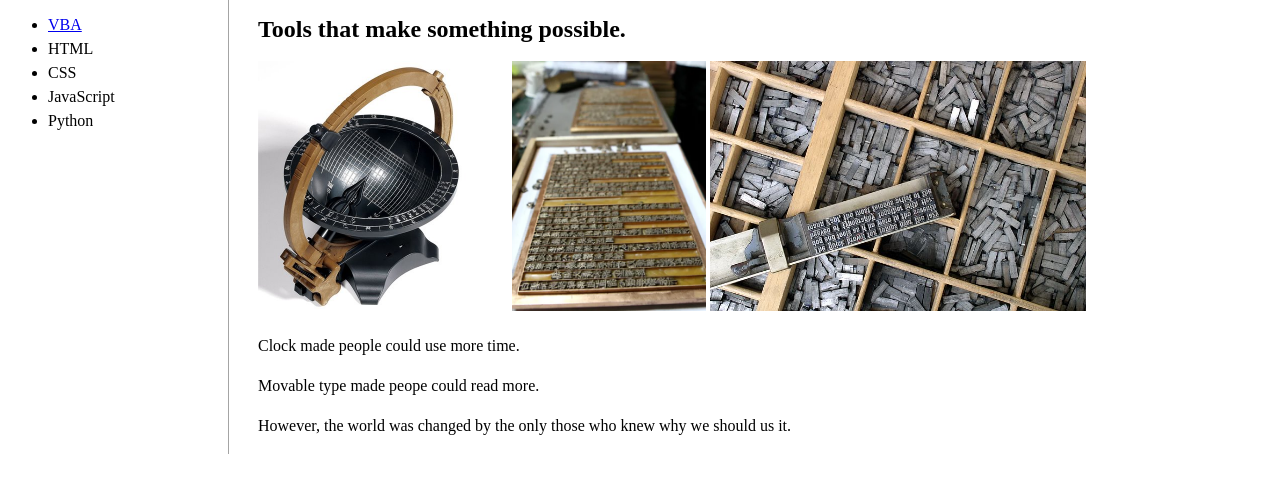
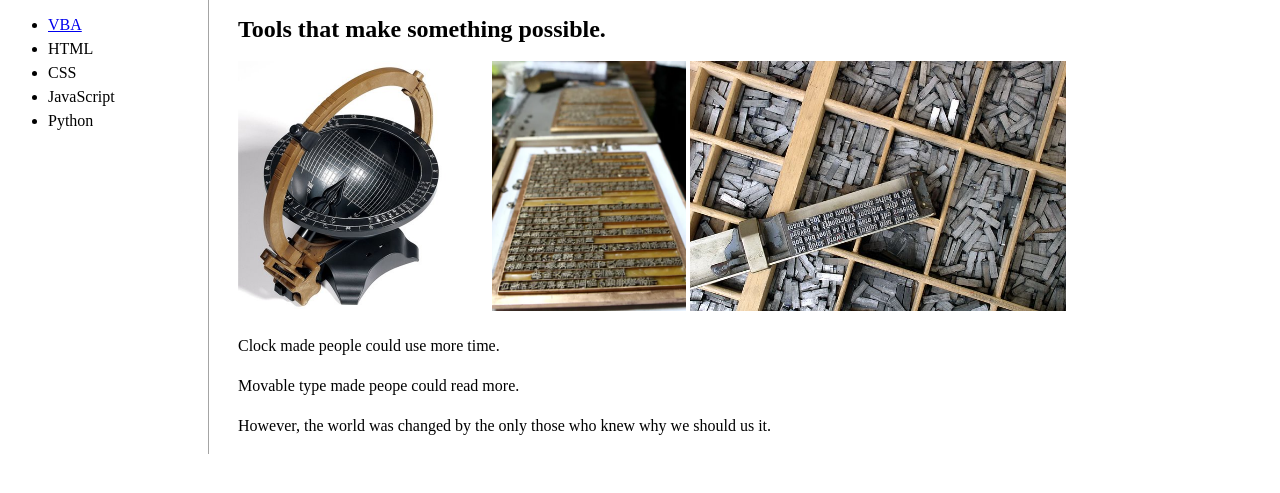
Before and after one commit to jinmanlee/technologies, a plain HTML site: page index.html in a window 1280 px wide. Shown: the part 69-562 px from the top of the page. Drawn offline with Linux system fonts and the light colour scheme.

Commit message:
6th version

```diff
--- a/index.html
+++ b/index.html
@@ -23,14 +23,14 @@
       }
       #grid {
             display: grid;
-            grid-template-columns: 250px 1fr;
+            grid-template-columns: 230px 1fr;
             line-height: 150%;
           }
           #navigation {
             margin-top: 0;
             padding-top: 0;
             border-right: 1px solid #A4A4A4;
-            width: 220px;
+            width: 200px;
           }
     </style>
   </head>
@@ -39,7 +39,7 @@
     <div id="grid">
       <div id="navigation">
         <ul>
-          <li> <a href="vba/index.html"> VBA </a> </li>
+          <li> <a href="./vba/main.html"> VBA </a> </li>
           <li>HTML</li>
           <li>CSS</li>
           <li>JavaScript</li>
```
